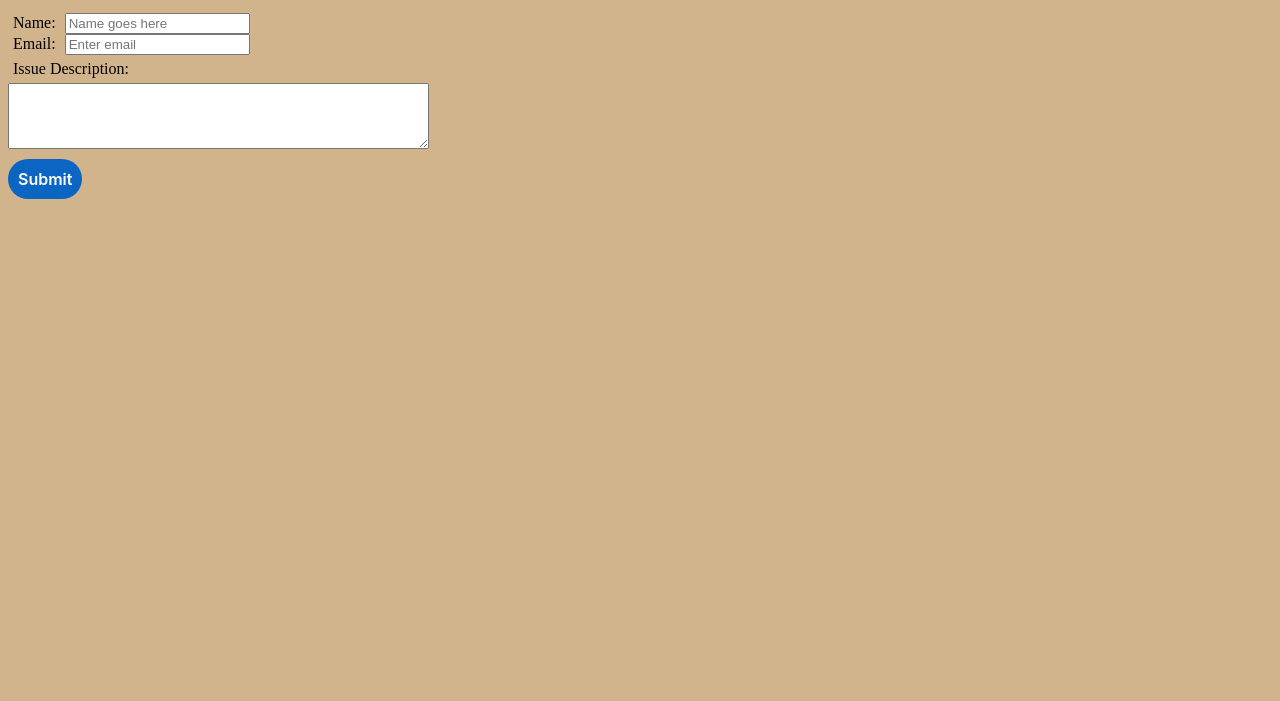
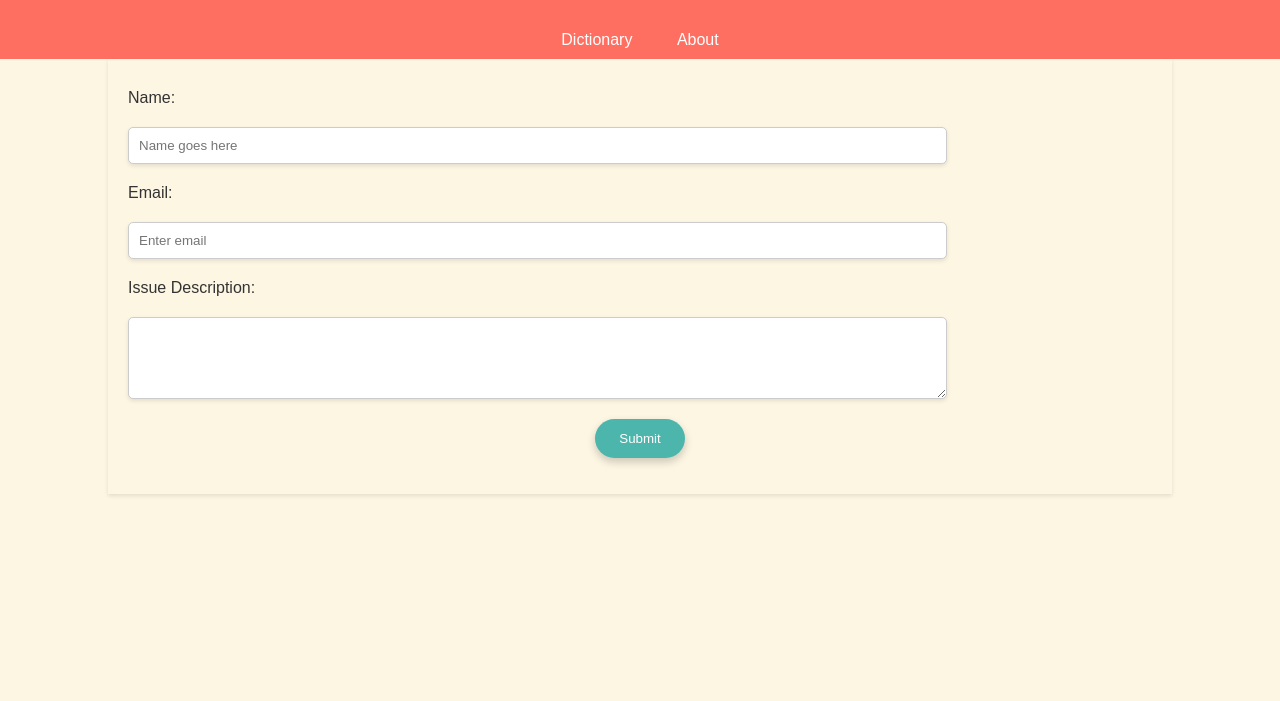
Before and after one commit to snigdhapenmetsa/INST377-Group-Project, a plain HTML site: page contact.html in a window 1280 px wide. Shown: the part 99-800 px from the top of the page. Drawn offline with Linux system fonts and the light colour scheme.

Commit message:
vercel and readme

```diff
--- a/contact.html
+++ b/contact.html
@@ -1,82 +1,79 @@
 <html>
     <style>
-        body{
-            background-color: tan;
+        body {
+            background-color: #fdf6e3;
+            font-family: 'Arial', sans-serif;
+            color: #333;
+            margin: 0;
+            padding: 0;
         }
         #bar {
             text-align: center;
-            background-color: darkred;
+            background-color: #ff6f61;
             color: white;
-            margin: 10px auto;
-            max-width: 30%;
+            padding: 20px 0;
         }
         #main-nav {
-            background-color: darkred;
-            width: 100%;
+            background-color: #ff6f61;
+            overflow: hidden;
+        }
+        #main-nav ul {
+            padding: 0;
+            list-style-type: none;
+            margin: 0;
+            text-align: center;
         }
         #main-nav ul li {
-            list-style-type: none;
             display: inline-block;
-            text-align: center;
-            width: 48%;
-            padding-top: 5px;
-            padding-bottom: 5px;
+            padding: 10px 20px;
         }
-        #main-nav li:hover {
-            background-color: gray;
+        #main-nav a {
+            text-decoration: none;
             color: white;
         }
+        #main-nav ul li:hover {
+            background-color: #ff9560;
+        }
         .SubButton {
-            align-items: center;
-            background-color: #0A66C2;
-            border: 0;
-            border-radius: 100px;
-            box-sizing: border-box;
-            color: #ffffff;
+            display: block;
+            width: auto;
+            padding: 12px 24px;
+            margin: 10px auto;
+            background-color: #4db6ac;
+            color: white;
+            border: none;
+            border-radius: 25px;
             cursor: pointer;
-            display: inline-flex;
-            font-family: -apple-system, system-ui, system-ui, "Segoe UI", Roboto, "Helvetica Neue", "Fira Sans", Ubuntu, Oxygen, "Oxygen Sans", Cantarell, "Droid Sans", "Apple Color Emoji", "Segoe UI Emoji", "Segoe UI Symbol", "Lucida Grande", Helvetica, Arial, sans-serif;
-            font-size: 16px;
-            font-weight: 600;
-            justify-content: center;
-            line-height: 20px;
-            max-width: 480px;
-            min-height: 40px;
-            min-width: 0px;
-            overflow: hidden;
-            padding: 10px;
-            text-align: center;
-            touch-action: manipulation;
-            transition: background-color 0.167s cubic-bezier(0.4, 0, 0.2, 1) 0s, box-shadow 0.167s cubic-bezier(0.4, 0, 0.2, 1) 0s, color 0.167s cubic-bezier(0.4, 0, 0.2, 1) 0s;
-            user-select: none;
-            -webkit-user-select: none;
-            vertical-align: middle;
-            margin-top: 10px;
-            margin-bottom: 5px;
+            transition: all 0.3s ease;
+            box-shadow: 0 4px 8px 0 rgba(0,0,0,0.2);
         }
-        .SubButton:hover,
-        .SubButton:focus {
-            background-color: #16437E;
-            color: #ffffff;
+        .SubButton:hover {
+            background-color: #339989;
         }
         .SubButton:active {
-            background: #09223b;
-            color: rgb(255, 255, 255, .7);
+            background-color: #2b7a78;
         }
-        .SubButton:disabled {
-            cursor: not-allowed;
-            background: rgba(0, 0, 0, .08);
-            color: rgba(0, 0, 0, .3);
+        label[for="name"], label[for="email"], label[for="issue"] {
+            display: block;
+            margin: 10px 0;
+            font-size: 16px;
         }
-        label[for="name"] {
-            margin: 5px;
+        input[type="text"], textarea {
+            width: 80%;
+            padding: 10px;
+            margin: 10px 0;
+            border-radius: 5px;
+            border: 1px solid #ccc;
+            box-shadow: 0 2px 4px rgba(0, 0, 0, 0.1);
         }
-        label[for="email"] {
-            margin: 5px;
+        textarea {
+            resize: vertical;
         }
-        label[for="issue"] {
-            display: block;
-            margin: 5px;
+        .form-container {
+            width: 80%;
+            margin: 0 auto;
+            padding: 20px;
+            box-shadow: 0 2px 4px rgba(0, 0, 0, 0.1);
         }
     </style>
 
@@ -87,11 +84,12 @@
 
         <nav id="main-nav">
             <ul>
-                <a href="index.html" style="color: white;"><li>Dictionary</li></a>
-                <a href="about.html" style="color: white;"><li>About</li></a>
+                <a href="index.html"><li>Dictionary</li></a>
+                <a href="about.html"><li>About</li></a>
             </ul>
         </nav>
 
+        <div class="form-container">
             <form name="ContactForm" action="" method="POST">
                 <label for="name">Name:</label>
                 <input type="text" id="name" placeholder="Name goes here"><br>
@@ -104,5 +102,6 @@
 
                 <button class="SubButton">Submit</button>
             </form>
+        </div>
     </body>
 </html>
```
Also changed, not shown: about.html (+8 -8 lines), index.html (+56 -61 lines), 2 other files. Lines whose indentation alone changed are shown as unchanged.
